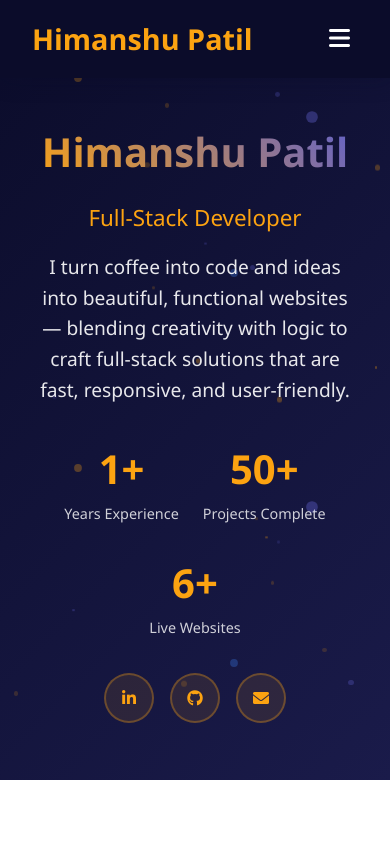
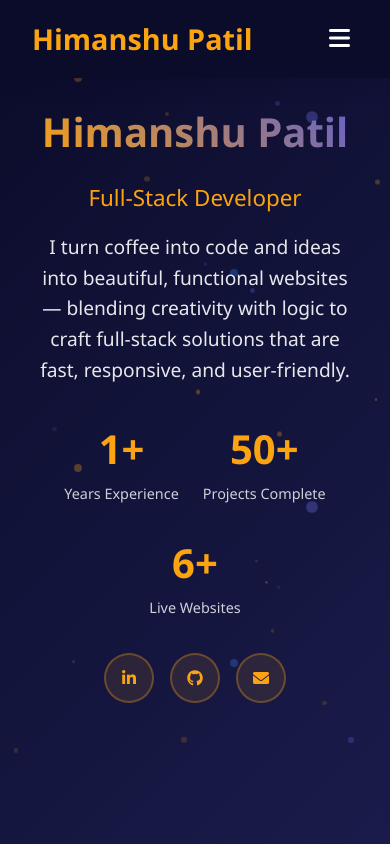
Before and after one commit to HIMANSHUFULLSTACKDEVELOPER/portfolio, a plain HTML site: page index.html in a window 390 px wide. Shown: the top 844 px of the page. Drawn offline with Linux system fonts and the light colour scheme.

Commit message:
Add files via upload

```diff
--- a/assets/index.css
+++ b/assets/index.css
@@ -343,7 +343,7 @@
         }
 
         .profile-avatar {
-            width: 300px;
+            width: 250px;
             height: 330px;
             border-radius: 50%;
             background: linear-gradient(135deg, #fca311, #5e60ce);
@@ -651,6 +651,10 @@
             .contact-info {
                 display: none;
             }
+            .hero {
+                padding: 100px 0 60px;
+                height: 100vh;
+            }
 
             .hero h1 {
                 font-size: 2.5rem;
```
